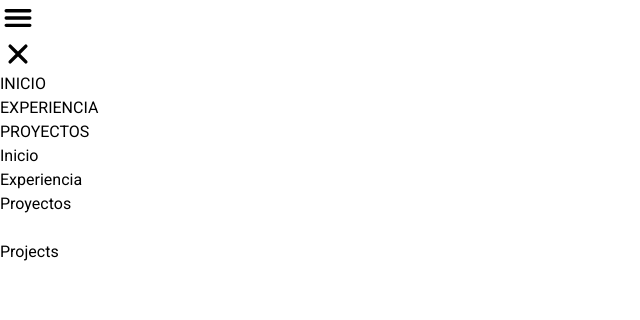
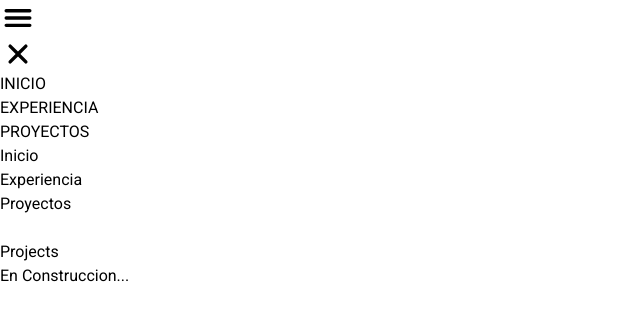
Before and after one commit to ReinaldoBustamante/Portfolio-v2, a Next.js app: page /projects in a window 1280 px wide. Shown: the top 320 px of the page, without its empty margins (0-640 px from the left). Built offline with nearby package versions, Linux system fonts and the light colour scheme.

Commit message:
chore: add enviroment variable for api url

```diff
--- a/app/experience/page.tsx
+++ b/app/experience/page.tsx
@@ -1,7 +1,7 @@
 import { Experience } from "@/domain/models/Experience";
 
 export default async function ExperiencePage() {
-  const experienceResponse = await fetch("http://localhost:3000/api/experience", { cache: "force-cache" })
+  const experienceResponse = await fetch(`${process.env.API_URL}/experience`, { cache: "force-cache" })
   const experiences: Experience[] = await experienceResponse.json()
 
 
--- a/app/projects/page.tsx
+++ b/app/projects/page.tsx
@@ -3,6 +3,7 @@ export default function ProjectsPage() {
   return (
     <div>
       <h1>Projects</h1>
+      <p>En Construccion...</p>
     </div>
   );
 }
```
